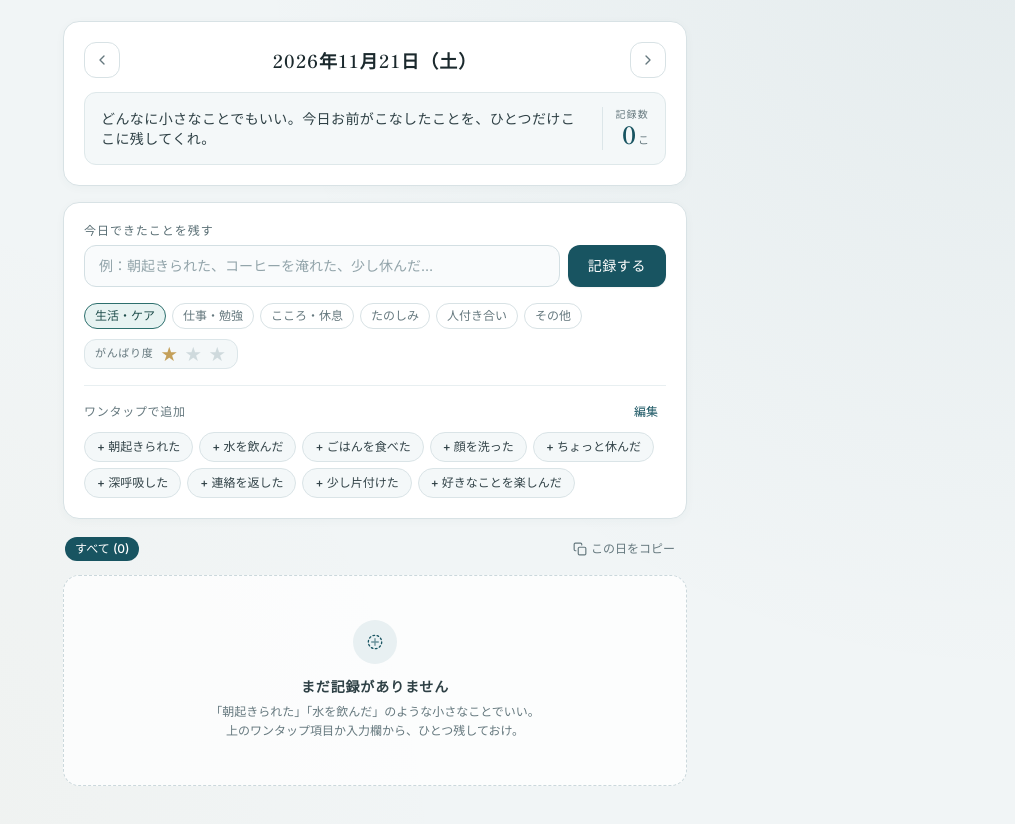
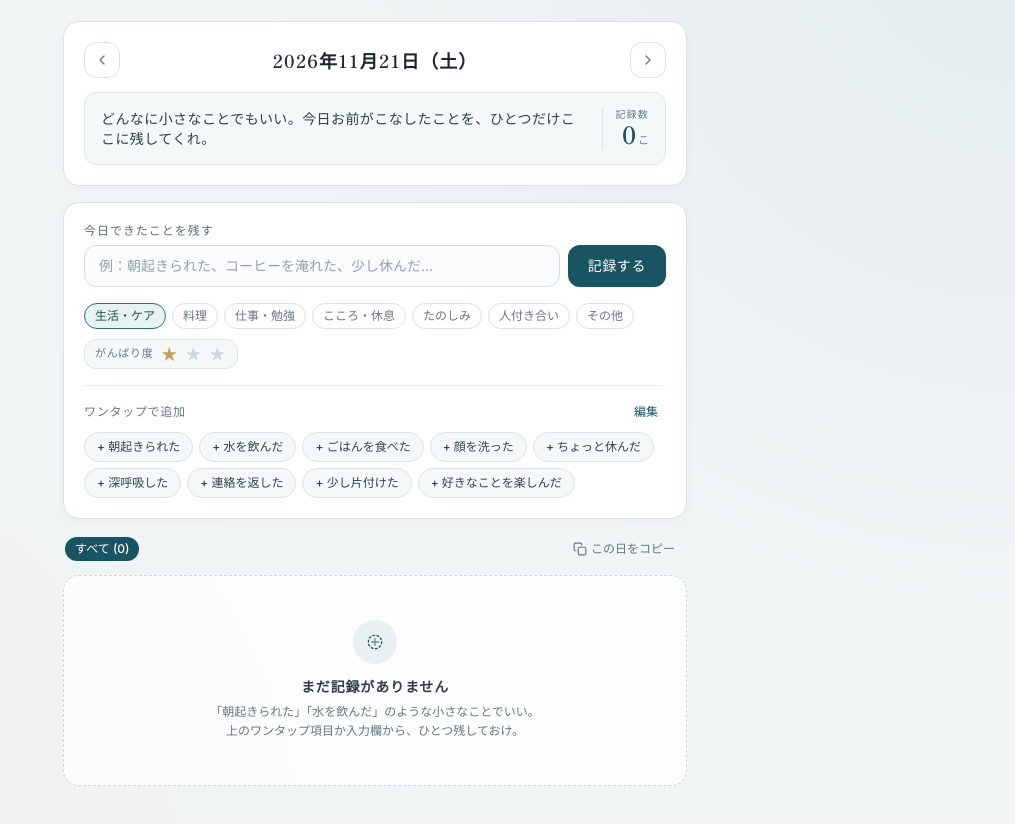
Before and after one commit to Pollux185461/kyou-dekita, a plain HTML site: page index.html in a window 1280 px wide. Shown: the part 82-906 px from the top of the page, without its empty margins (265-1280 px from the left). Drawn offline with nearby package versions, Linux system fonts and the light colour scheme.

Commit message:
分類「料理」を追加

```diff
--- a/index.html
+++ b/index.html
@@ -351,6 +351,7 @@
 
       const CATEGORIES = [
         { id: "care", label: "生活・ケア", color: "#2D6F6D", bg: "#E7F3F2", text: "#1E4D4B" },
+        { id: "cooking", label: "料理", color: "#B26A41", bg: "#F8EFE7", text: "#74452A" },
         { id: "work", label: "仕事・勉強", color: "#3C5E78", bg: "#E9F0F6", text: "#284257" },
         { id: "rest", label: "こころ・休息", color: "#6D5B7B", bg: "#F0EDF4", text: "#4C3E57" },
         { id: "fun", label: "たのしみ", color: "#B8914B", bg: "#F7F1E4", text: "#7D602B" },
```
